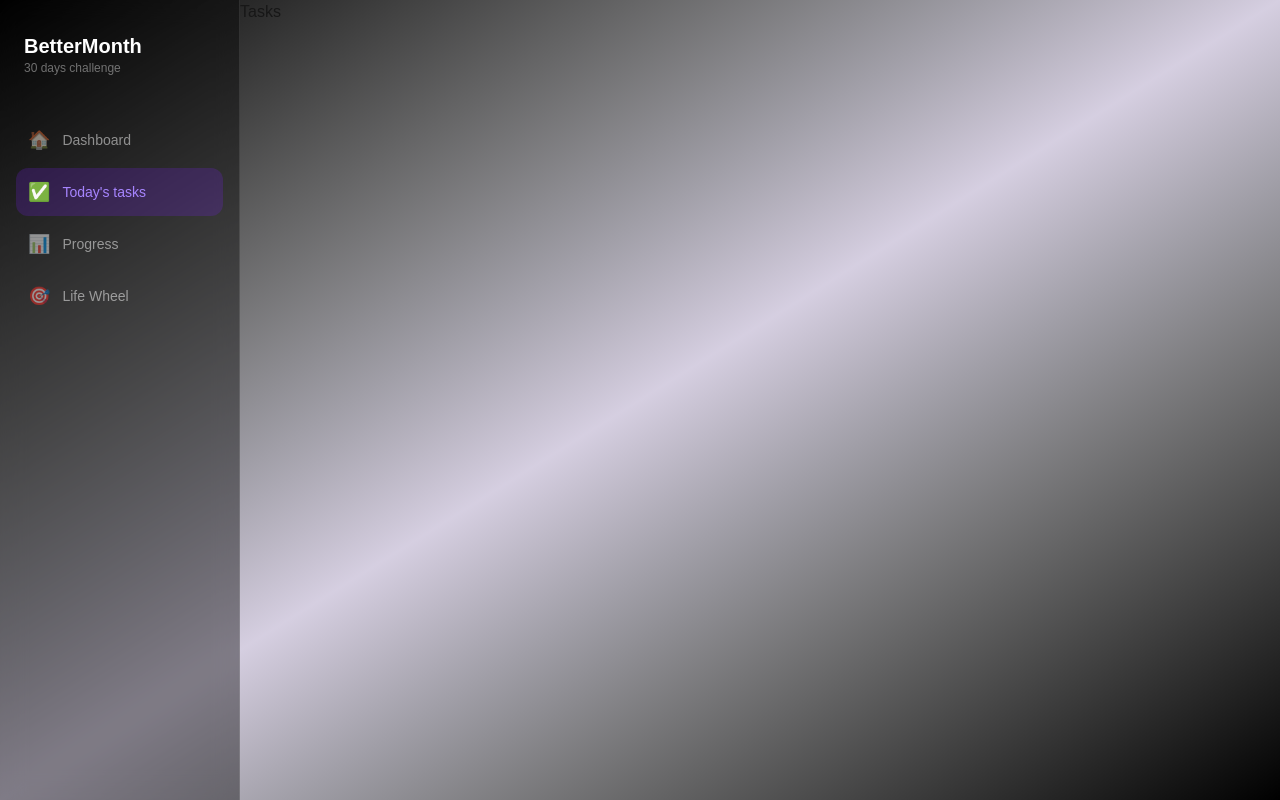
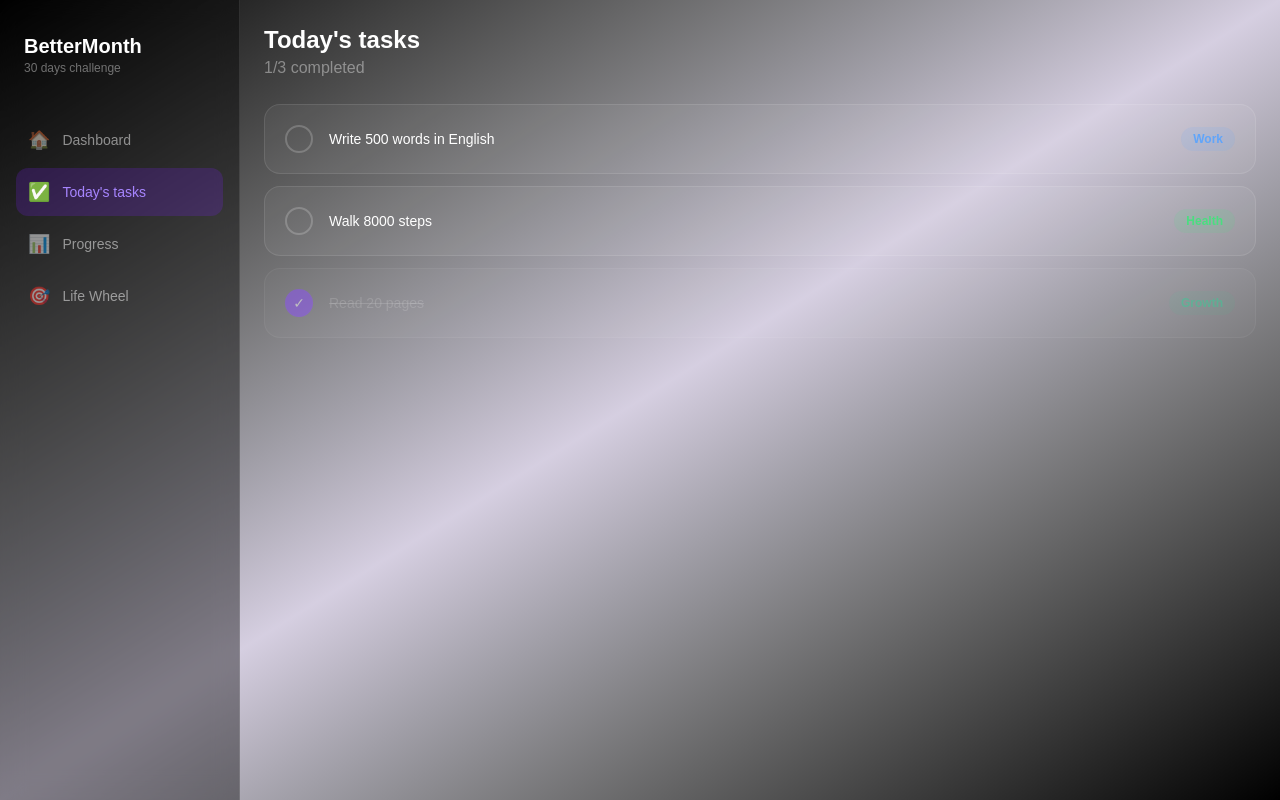
Before and after one commit to vicko87/BetterMonth, a Next.js app: page /tasks in a window 1280 px wide. Built offline with nearby package versions, Linux system fonts and the light colour scheme.

Commit message:
create page.tsx de tasks

```diff
--- a/src/app/(app)/tasks/page.tsx
+++ b/src/app/(app)/tasks/page.tsx
@@ -1,3 +1,65 @@
+'use client'
+
+import { useState } from "react"
+import { PageWrapper } from "@/components/layout/PageWrapper"
+import { Card } from "@/components/ui/Card"
+import { Badge } from "@/components/ui/Badge"
+import { cn } from "@/lib/utils"
+
+
+
+
+const MOCK_TASKS = [
+    { id: '1', area: 'work',   color: '#60a5fa', label: 'Work',    description: 'Write 500 words in English',        completed: false },
+  { id: '2', area: 'health', color: '#4ade80', label: 'Health',  description: 'Walk 8000 steps',                   completed: false },
+  { id: '3', area: 'growth', color: '#34d399', label: 'Growth',  description: 'Read 20 pages',                     completed: true  },
+]
+
+
 export default function TasksPage() {
-  return <div><h1>Tasks</h1></div>
+  const [tasks, setTasks] = useState(MOCK_TASKS)
+
+  function toggleTask(id: string) {
+    setTasks((prev) =>
+        prev.map((task) =>
+            task.id === id ? { ...task, completed: !task.completed } : task
+        )
+    )
 }
+
+const completed = tasks.filter((t) => t.completed).length
+return (
+    <PageWrapper>
+      <div className="mb-6">
+        <h1 className="text-2xl font-bold text-white">Today&apos;s tasks</h1>
+        <p className="text-white/40">{completed}/{tasks.length} completed</p>
+      </div>
+
+      <div className="flex flex-col gap-3">
+        {tasks.map((task) => (
+          <Card key={task.id} className={cn(task.completed && 'opacity-50')}>
+            <div className="flex items-center gap-4">
+              <button
+                onClick={() => toggleTask(task.id)}
+                className={cn(
+                  'flex h-7 w-7 shrink-0 items-center justify-center rounded-full border-2 transition-all',
+                  task.completed
+                    ? 'border-violet-500 bg-violet-500 text-white'
+                    : 'border-white/20 hover:border-violet-400'
+                )}
+              >
+                {task.completed && <span className="text-sm">✓</span>}
+              </button>
+              <div className="flex-1">
+                <p className={cn('text-sm font-medium', task.completed ? 'text-white/30 line-through' : 'text-white')}>
+                  {task.description}
+                </p>
+              </div>
+              <Badge label={task.label} color={task.color} />
+            </div>
+          </Card>
+        ))}
+      </div>
+    </PageWrapper>
+  )
+}
```
